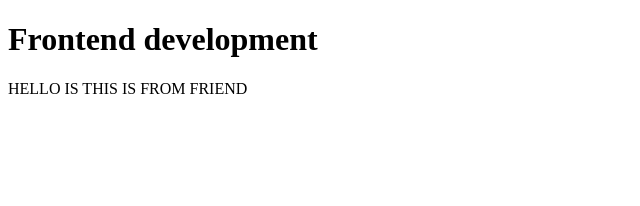
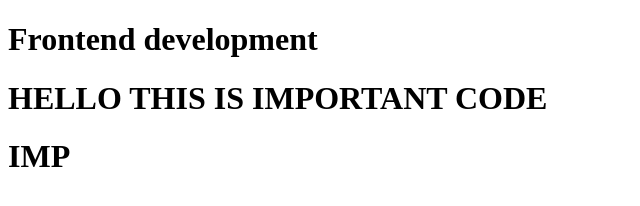
Before and after one commit to iamrudhresh/demo, a plain HTML site: page index.html in a window 1280 px wide. Shown: the whole page, without its empty margins (0-640 px from the left). Drawn offline with Linux system fonts and the light colour scheme.

Commit message:
Update index.html

```diff
--- a/index.html
+++ b/index.html
@@ -8,7 +8,8 @@
 </head>
 <body>
     <h1>Frontend development</h1>
-    HELLO IS THIS IS FROM FRIEND
+    <h1>HELLO THIS IS IMPORTANT CODE</h1>
+    <h1>IMP</h1>
 
 </body>
 </html>
```
